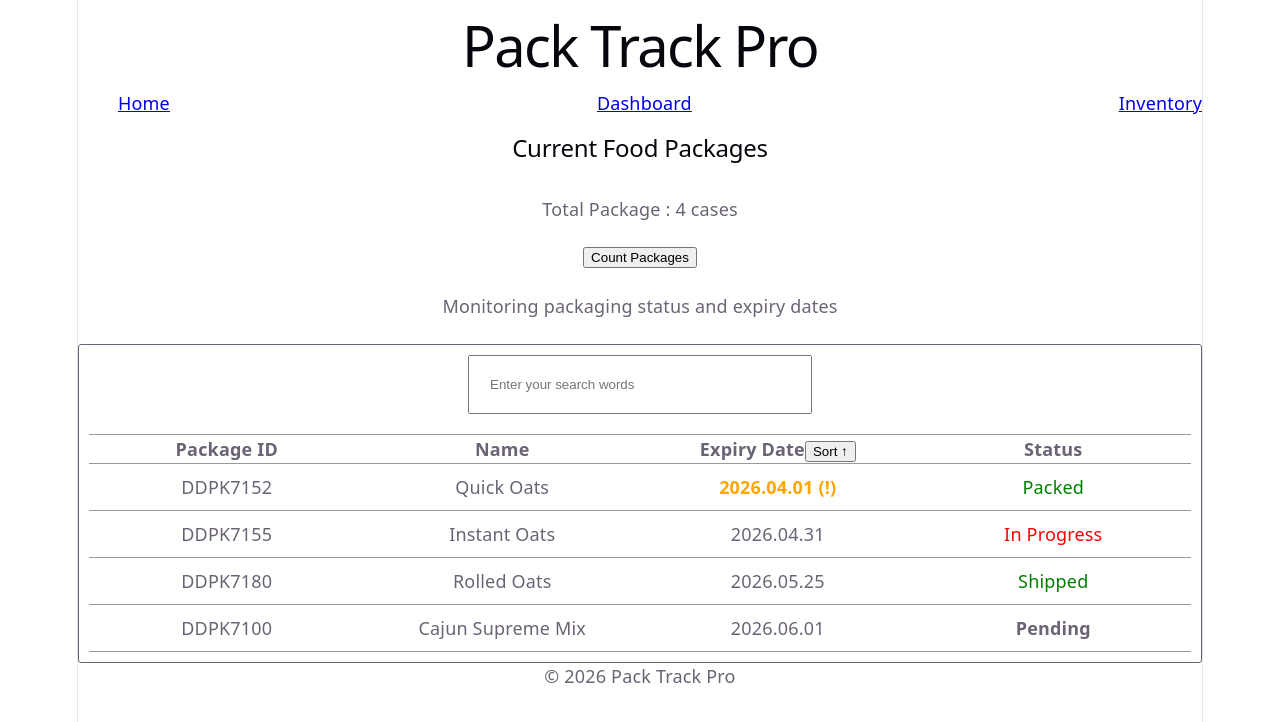
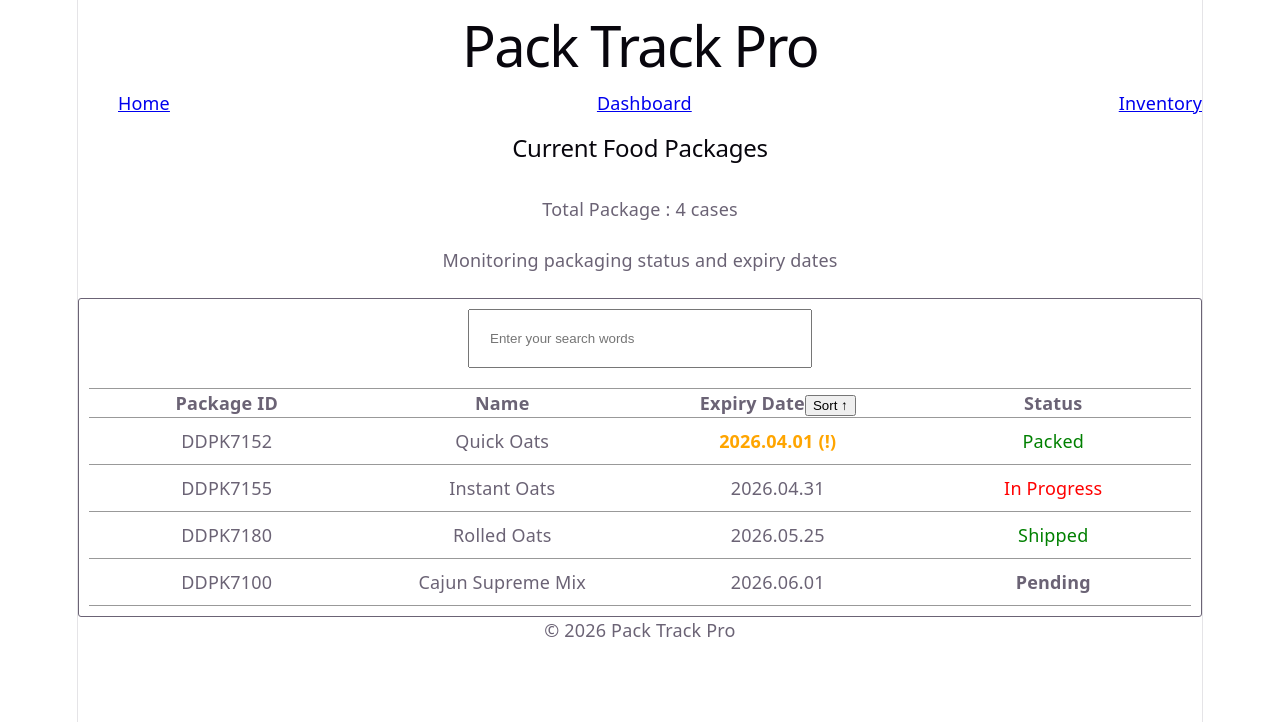
Before and after one commit to johnhongannguyen/pack-track-pro, a React (Vite) app: page / in a window 1280 px wide. Shown: the top 722 px of the page. Built offline with nearby package versions, Linux system fonts and the light colour scheme.

Commit message:
retouch total package button

```diff
--- a/src/App.jsx
+++ b/src/App.jsx
@@ -73,7 +73,6 @@ const filteredSearch = data.filter((batch) =>
         <section id="center">
           <h2>Current Food Packages</h2>
           <p>Total Package : {BATCH_DATA.length} cases </p>
-          <button>Count Packages</button>
           <p>Monitoring packaging status and expiry dates</p>
           <div className="package-list">
             <div className='search-containers'>
```
